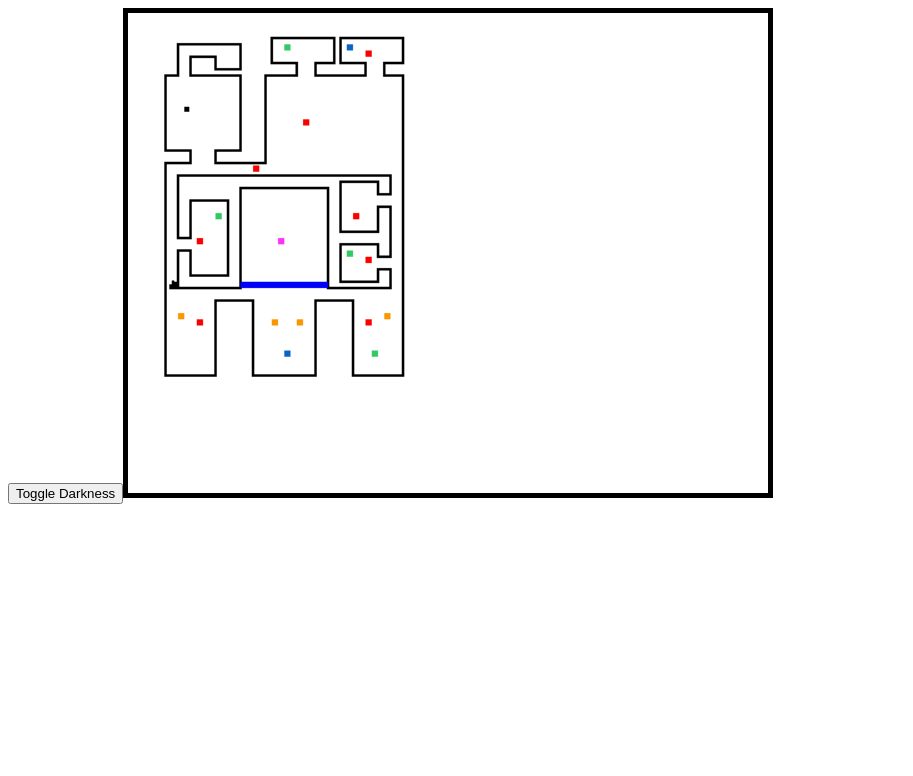
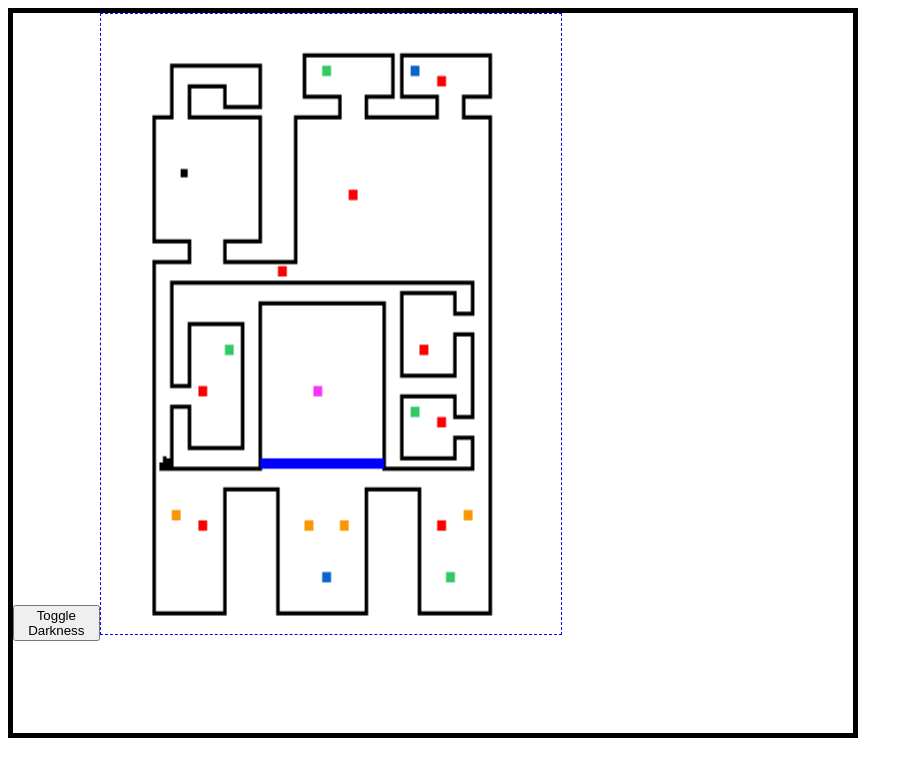
Before and after one commit to R-Layer/roguelike, a React app: page / in a window 1280 px wide. Shown: the whole page, without its empty margins (0-913 px from the left). Built offline with nearby package versions, Linux system fonts and the light colour scheme.

Commit message:
daily commit

```diff
--- a/src/gameFrame.js
+++ b/src/gameFrame.js
@@ -14,10 +14,8 @@ export class App extends React.Component {
         }
 
         // Canvas vars
-        this.height = 384;
-        this.width = 512;
-        this.canvX = 0;
-        this.canvY = 0;
+        this.width = 260;
+        this.height = 300;
 
         // Movement vars
         this.dx = 0;
@@ -28,12 +26,13 @@ export class App extends React.Component {
         // Game vars
         this.door = true;
         this.fogwar = false;
-        this.counter = 0;
         this.actualEnemy = {};
+
         this.creepsPositions = [ [55,180], [140,85], [100,122], [190, 30], [180,160],
                                 [190,195], [55,245], [190,245], ];
         this.guardsPositions = [ [40,240], [205,240], [115, 245], [135, 245] ]
         this.bossPosition    = [ [120,180] ];
+
         this.weaponsPositions = [  [175, 25], [125,270] ];
         this.healthsPositions = [ [70, 160], [125, 25], [175, 190], [195,270] ];
 
@@ -78,6 +77,8 @@ drawBase = () => {
     this.ctx = this._canvas.getContext('2d');
     this.ctx.clearRect( 0,0, this._canvas.width, this._canvas.height);
 
+    // To simulate the fogwar is being used a clipped path: the canvas is made black and that context is saved in order to return to it when the underlying drawing ( walls enemies  ... )
+    // is finished.
     if (this.fogwar)
     {
         this.ctx.fillRect(0,0, this.width, this.height);
@@ -113,37 +114,57 @@ drawBase = () => {
         this.ctx.fillRect(90, 215, 70, 5);
 
 
-    const obstacle = this.ctx.getImageData(45 + this.dx, 75 + this.dy, 4, 4);
+    // To verify the presence of some obstacle close to the player it's used the getImageData function, which return the pixel rgba property thanks to which you can argue what's around you
+    // ( since different object are represented by different colors )
+    this.checkCollision( this.ctx.getImageData(45 + this.dx, 75 + this.dy, 4, 4) );
 
-    this.checkCollision(obstacle, this.ctx);
-
+    // This is the player square. Its coordinates are NOT dx dy, but newX and newY which acquire the dx/dy values just in case of no obstacle on the ground: else dx/dy will fallback to the
+    // newX / newY values.
     this.ctx.fillStyle = "#000";
     this.ctx.fillRect(45 + this.newX, 75 + this.newY, 4, 4);
 
     this.ctx.restore();
 }
 
-checkCollision = (obstacle, ctx) => {
+reset = () => {
+    this.dx = 0;
+    this.dy = 0;
+    this.fogwar = false;
+    this.door = true;
+
+    this.player =  {maxHp: 50, hp:50, weapon: 'knife', weaponValue: 8, level:1};
+
+    this.creepsPositions = [ [55,180], [140,85], [100,122], [190, 30], [180,160],
+                             [190,195], [55,245], [190,245], ];
+    this.guardsPositions = [ [40,240], [205,240], [115, 245], [135, 245] ]
+    this.bossPosition    = [ [120,180] ];
+
+    this.weaponsPositions = [  [175, 25], [125,270] ];
+    this.healthsPositions = [ [70, 160], [125, 25], [175, 190], [195,270] ];
+}
 
 
-    const test = obstacle.data.filter( el => el !== 255);
+checkCollision = (surroundings) => {
+
+    //Filter everthing not white to determinate what object is colliding to
+    const obstacles = surroundings.data.filter( el => el !== 255);
     switch(true)
     {
-        case test.length === 0:
+        case obstacles.length === 0:
             this.newX = this.dx;
             this.newY = this.dy;
                 return;
-        case test[0] === 250:
+        case obstacles[0] === 250:
             this.dx = this.newX;
             this.dy = this.newY;
-            this.enemyEncounter(test[1]);
+            this.enemyEncounter(obstacles[1]);
                 return;
-        case test[0] === 10:
+        case obstacles[0] === 10:
             this.newX = this.dx;
             this.newY = this.dy;
             this.weaponCollection();
             break;
-        case test[0] === 50:
+        case obstacles[0] === 50:
             this.newX = this.dx;
             this.newY = this.dy;
             this.healthCollection();
@@ -162,7 +183,12 @@ healthCollection = () => {
 
     this.healthsPositions.splice(healthIndex, 1);
 
-   this.player.hp  > (this.player.maxHp - 25)?this.player.hp = this.player.maxHp:this.player.hp+=25;
+    if ( this.player.hp > (this.player.maxHp -25) )
+        this.player.hp = this.player.maxHp;
+    else
+        this.player.hp += 25;
+
+    // Refresh the screen
     this.drawBase();
         return ;
 }
@@ -174,79 +200,73 @@ weaponCollection = () => {
     this.player.weaponValue = this.weapons[weaponIndex].value;
 
     this.weaponsPositions.splice(weaponIndex, 1);
+
     this.drawBase();
         return ;
 }
 
 enemyEncounter = (enemyColor) => {
-
-    let enemyIndex, enemy, outcome;
-
+    // Once confirmed the obstacle is an enemy here is being checked the second component of its rgba property, peculiar to each enemy
     switch(enemyColor) {
         case 0:
-            enemyIndex = this.findMatch(this.creepsPositions);
-            if ( this.actualEnemy !== 'c' + enemyIndex)
-            this.actualEnemy = 'c' + enemyIndex;
-            enemy = Object.assign({}, this.creep, {id:this.creepsPositions[enemyIndex]});
-
-            outcome =  this.fight(this.player, enemy);
-            if (outcome === 1)
-                {this.creepsPositions.splice(enemyIndex, 1);
-
-                this.player.maxHp = this.player.level * 50;
-
-                let tmp = this.player.level;
-                this.player.level += 0.20;
-                if (Math.floor(this.player.level) !== Math.floor(tmp))
-                    this.player.hp = this.player.maxHp
-                }
-                this.drawBase();
+            this.verifyEnemy(this.creep, this.creepsPositions);
             break;
         case 150:
-            enemyIndex = this.findMatch(this.guardsPositions);
-            enemy = this.guard;
-
-            outcome =  this.fight(this.player, enemy);
-            if (outcome === 1)
-                {this.guardsPositions.splice(enemyIndex, 1);
-
-                this.player.maxHp = this.player.level * 50;
-
-                let tmp = this.player.level;
-                this.player.level += 0.35;
-                if (Math.floor(this.player.level) !== Math.floor(tmp))
-                    this.player.hp = this.player.maxHp}
-                this.drawBase();
+            this.verifyEnemy(this.guard, this.guardsPositions);
             break;
         case 50:
-            enemyIndex = this.findMatch(this.bossPosition);
-            enemy = this.boss;
-
-            outcome =  this.fight(this.player, enemy);
-            if (outcome === 1)
-                {this.bossPosition.splice(enemyIndex, 1);
-
-                this.player.maxHp = this.player.level * 50;
-
-                let tmp = this.player.level;
-                this.player.level += 1.00;
-                if (Math.floor(this.player.level) !== Math.floor(tmp))
-                    this.player.hp = this.player.maxHp}
-                this.drawBase();
+            this.verifyEnemy(this.boss, this.bossPosition);
             break;
         default:
             break;
     }
+}
+verifyEnemy = (enemy, enemyArray) => {
 
+    const  enemyIndex = this.findMatch(enemyArray);
+    // Assignign an ID to the actual enemy is needed in order to avoid the following situation: hit an enemy, run, hit another enemy, back to the first one, etc. If the enemy hit is different
+    // from the previous one it reassign the object properties ( read --> the original enemy stats ) to the actual enemy being hitted.
+    if  ( this.actualEnemy.id !== 'id-' + enemyArray[enemyIndex][0] + enemyArray[enemyIndex][1])
+        {
+            this.actualEnemy = Object.assign({}, enemy );
+            this.actualEnemy.id = 'id-' + enemyArray[enemyIndex][0] + enemyArray[enemyIndex][1];
+        }
+    this.encounterResult(enemyArray, enemyIndex);
+}
 
+encounterResult = (enemyArray, enemyIndex) => {
+
+  const  outcome =  this.fight(this.player, this.actualEnemy);
+
+  switch(outcome) {
+    case -1:
+        this.reset();
+        break;
+    case 1:
+        enemyArray.splice(enemyIndex, 1);
+
+        // Check for level gains
+        if ( Math.floor( this.player.level) !== Math.floor(this.player.level + 0.2 * this.actualEnemy.level) ) {
+            this.player.maxHp = (Math.floor(this.player.level) + 1) * 50;
+            this.player.hp = this.player.maxHp;
+            }
+            this.player.level += (0.2 * this.actualEnemy.level);
+        break;
+    default:
+        break;
+  }
+    // When all the guards will be defeated the door to the boss will open!
     if (this.guardsPositions.length === 0)
         this.door = false;
-}
+
+    this.drawBase();
+};
+
 
 fight = (player, enemy) => {
 
     console.log(`player: ${this.player.hp} - enemy: ${enemy.hp}`);
-    console.log( this.player.weapon);
+    console.log( this.player.weapon + ' - ' + this.player.level);
     if (player.hp > 0)
         this.battleTurn(player, enemy);
     else
@@ -262,6 +282,7 @@ fight = (player, enemy) => {
 
 
 battleTurn = (attacker, defender) => {
+    // Simple expression to determine how much damage is inflicted based on weapon, level and a random modifier
     defender.hp -= Math.floor(attacker.weaponValue + (Math.random()*5*attacker.weaponValue/10) + Math.floor(attacker.level)*3);
     return;
 }
@@ -269,6 +290,8 @@ battleTurn = (attacker, defender) => {
 
 findMatch = (arr) => {
     let matchIndex = 0;
+    // It iterate throught all the obstacles ( which is an array of every colored pixel in the surrounding ) until it match the coordinates of the current obstacle
+    // in the corresponding array ( health, weapons, guards, ...) passed in as parameter
     arr.forEach( (el, ind) =>
     {
         if ( (38 + this.dx < el[0] && 52 + this.dx > el[0])
@@ -288,7 +311,7 @@ toggleDarkness = () => {
         return (
             <div>
                 <button onClick={this.toggleDarkness}>Toggle Darkness</button>
-            <canvas ref={canvas => this._canvas=canvas} width={this.width} height={this.height} className="room">
+                <canvas ref={canvas => this._canvas=canvas} width={this.width} height={this.height}>
                 </canvas>
             </div>
         );
--- a/src/index.js
+++ b/src/index.js
@@ -12,7 +12,7 @@ class Presentational extends React.Component {
 
 
     render() {
-        return (<div>
+        return (<div className="room">
                     <Cockpit />
                     <App />
                 </div>)
--- a/src/index.scss
+++ b/src/index.scss
@@ -7,8 +7,20 @@
     @include test
 }
 
+canvas {
+    border: 1px dashed blue;
+    width: 460px;
+    height: 620px;
+}
+
+button {
+    width: 15%;
+}
 .room {
-    width: 640px;
-    height: 480px;
+    width: 840px;
+    height: 720px;
     border: 5px solid black;
+
+    display: flex;
+    flex-flow: row nowrap;
 }
```
Also changed, not shown: src/index.css. Lines whose indentation alone changed are shown as unchanged.
